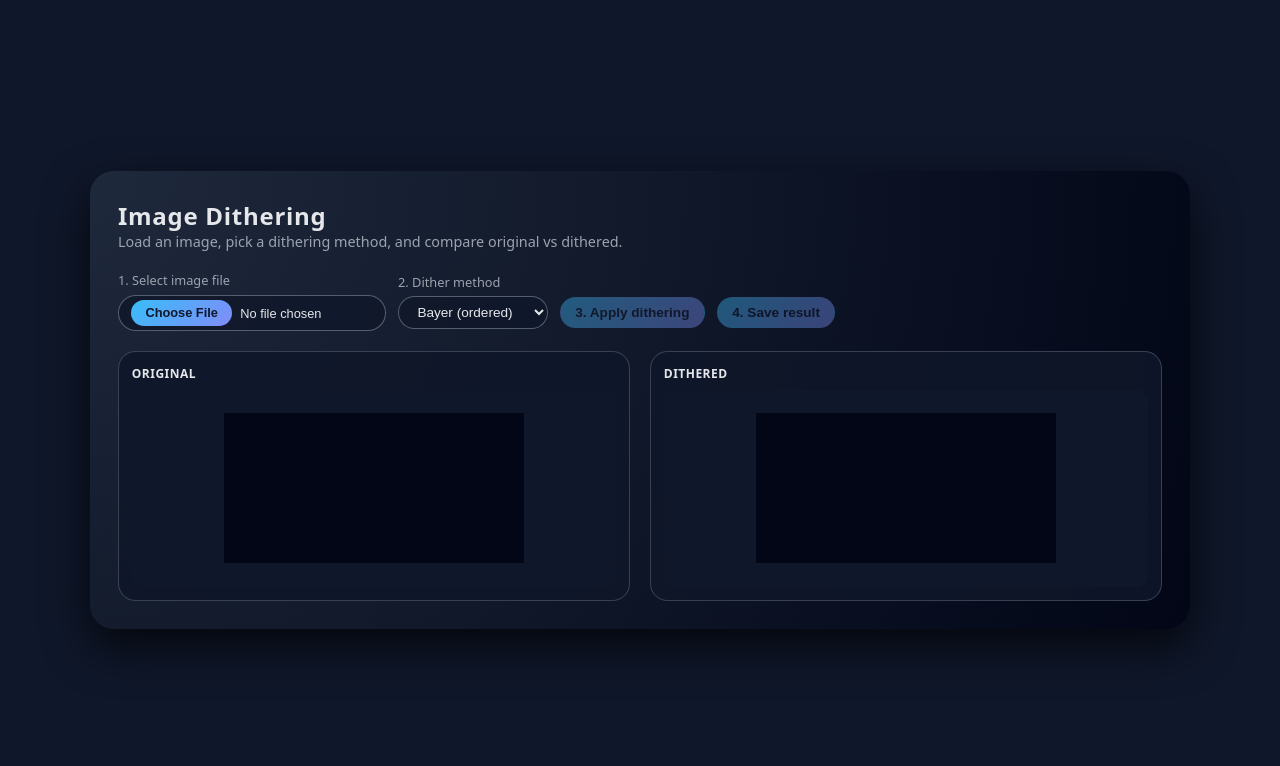
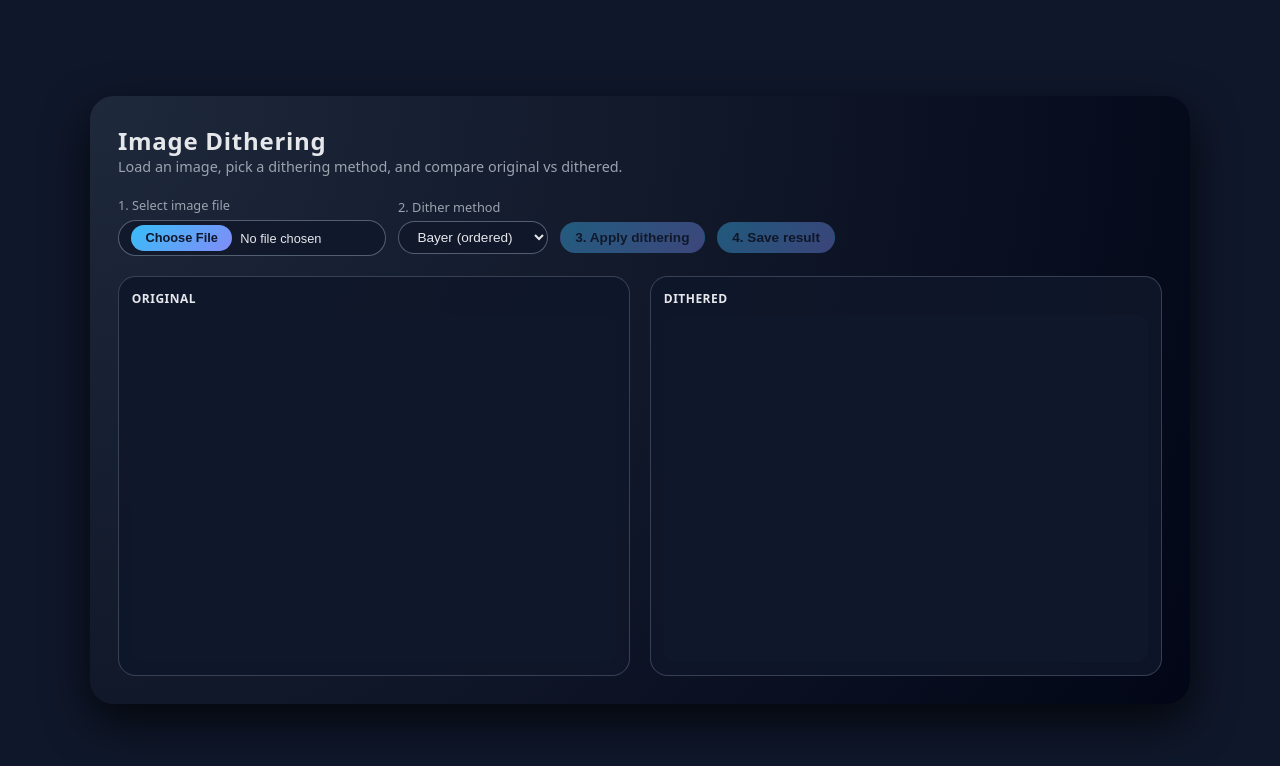
Before and after one commit to RongLiu-Leo/dither, a plain HTML site: page index.html in a window 1280 px wide. Drawn offline with Linux system fonts and the light colour scheme.

Commit message:
Update style.css

```diff
--- a/style.css
+++ b/style.css
@@ -161,7 +161,7 @@ button:disabled {
   display: flex;
   flex-direction: column;
   gap: 0.5rem;
-  min-height: 250px;
+  min-height: 400px;
 }
 
 .panel-header {
@@ -192,9 +192,8 @@ button:disabled {
 
 canvas {
   max-width: 100%;
-  max-height: 400px;
+  max-height: 100%;
   image-rendering: pixelated;
-  background: #020617;
 }
 
 .hint {
```
